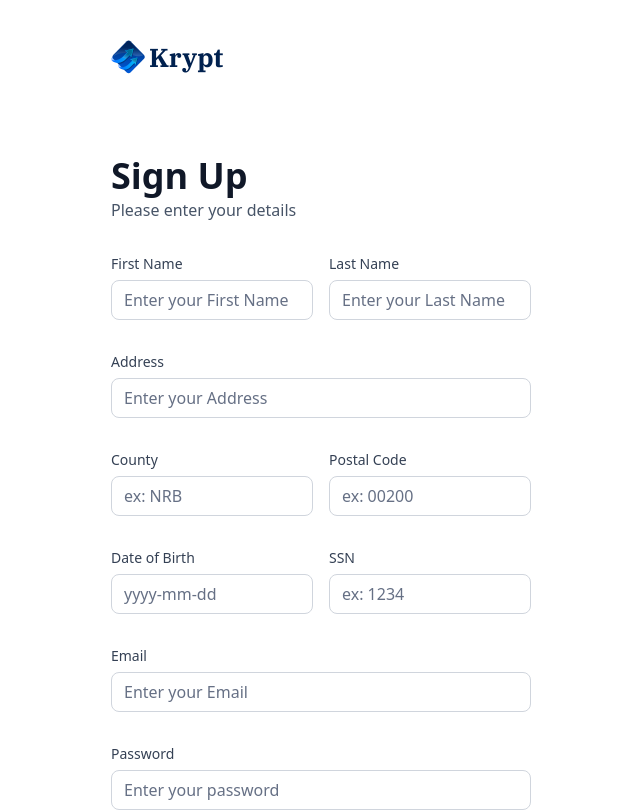
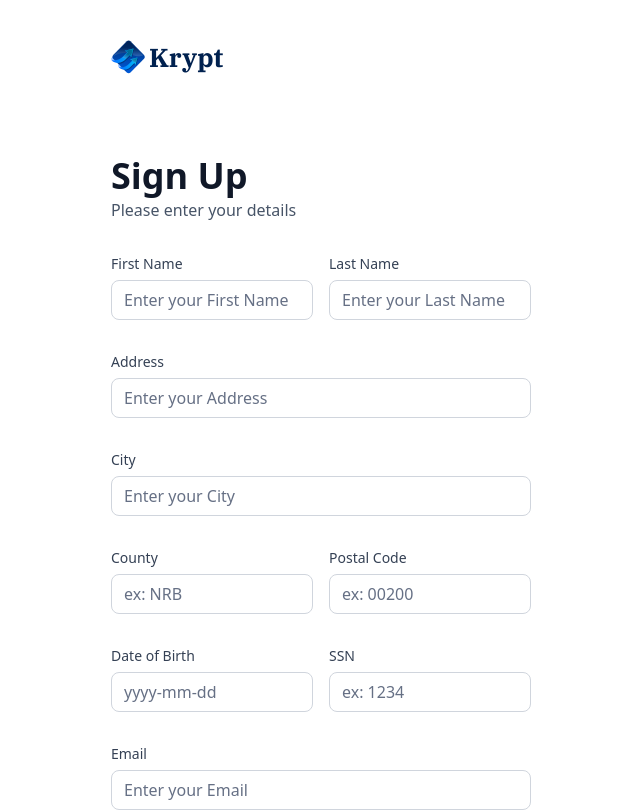
Before and after one commit to Mworia-Ian/web-banking-app, a Next.js app: page /sign-up in a window 1280 px wide. Shown: the top 812 px of the page, without its empty margins (319-959 px from the left). Built offline with nearby package versions, Linux system fonts and the light colour scheme.

Commit message:
implement adding city field to sign up form

```diff
--- a/components/AuthForm.tsx
+++ b/components/AuthForm.tsx
@@ -101,6 +101,14 @@ const AuthForm = ({ type }: { type: string }) => {
                     label="Address"
                     placeholder="Enter your Address"
                   />
+
+                  <CustomInput
+                    control={form.control}
+                    name="city"
+                    label="City"
+                    placeholder="Enter your City"
+                  />
+
                   <div className="flex gap-4">
                     <CustomInput
                       control={form.control}
--- a/lib/utils.ts
+++ b/lib/utils.ts
@@ -200,6 +200,7 @@ export const authFormSchema = (type: string) => z.object({
   firstName: type === 'sign-in' ? z.string().optional() : z.string().min(3),
   lastName: type === 'sign-in' ? z.string().optional() : z.string().min(3),
   address1: type === 'sign-in' ? z.string().optional() : z.string().max(50),
+  city: type === 'sign-in' ? z.string().optional() : z.string().max(50),
   state: type === 'sign-in' ? z.string().optional() : z.string().min(2).max(2),
   postalCode: type === 'sign-in' ? z.string().optional() : z.string().min(3).max(6),
   dateOfBirth: type === 'sign-in' ? z.string().optional() : z.string().min(3),
```
